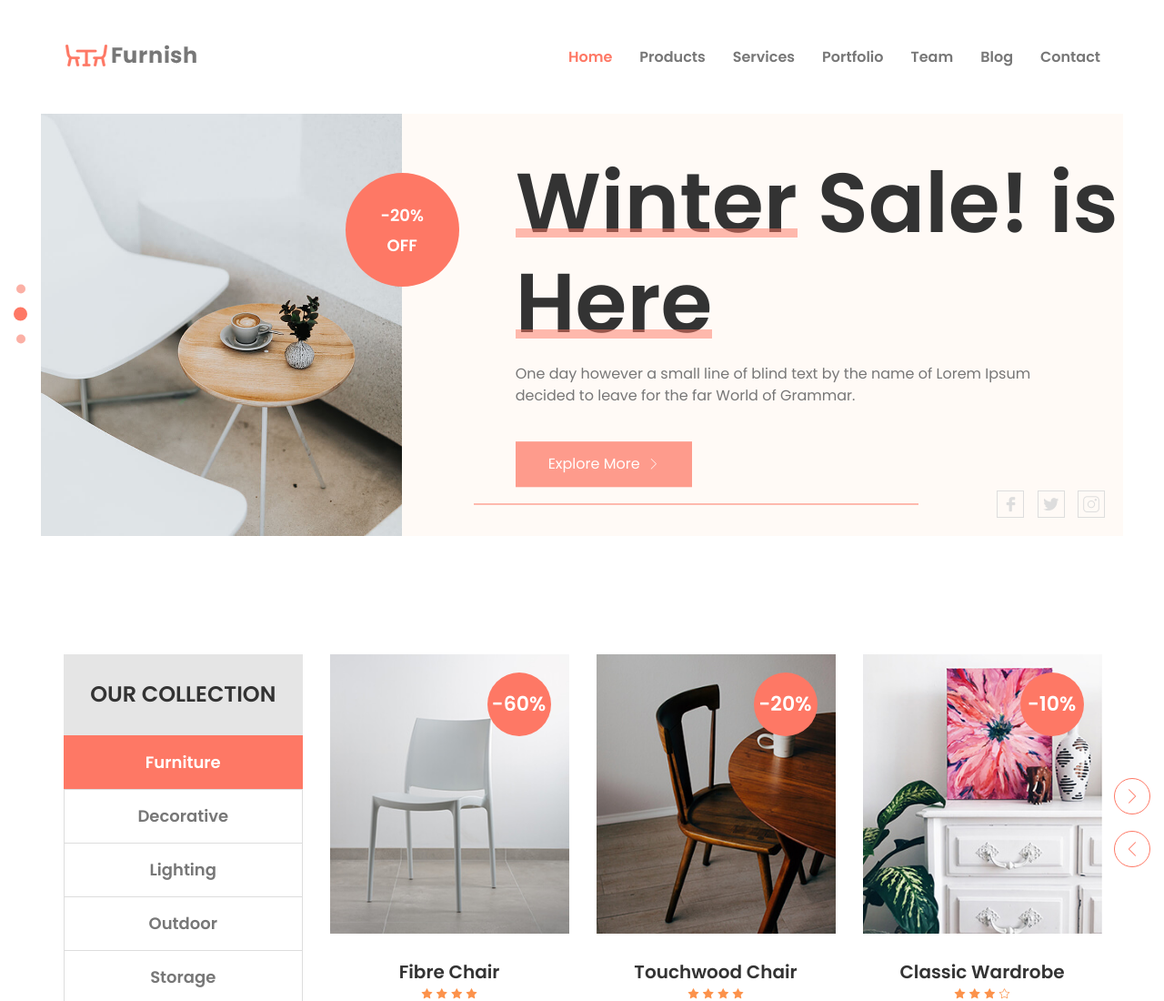
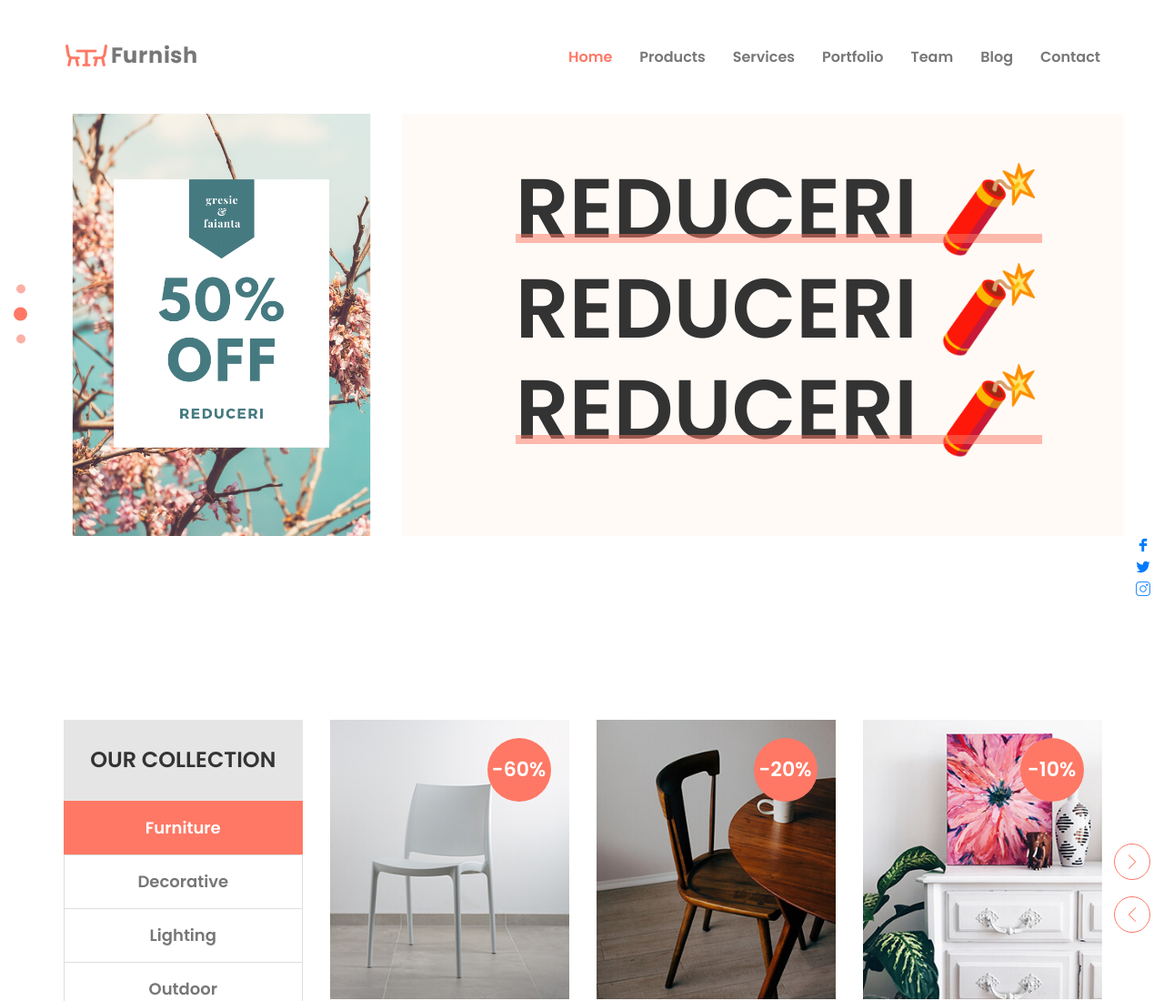
Before and after one commit to tudorpintea/site-mircea, a plain HTML site: page index.html in a window 1280 px wide. Shown: the top 1100 px of the page at 91% size. Drawn offline with Linux system fonts and the light colour scheme; files whose address does not match are found by name.

Commit message:
slider-done

```diff
--- a/assets/css/style.css
+++ b/assets/css/style.css
@@ -504,64 +504,7 @@ p {
       .single-slider .slider-product-content p br {
         display: none; } }
 
-.slider-social {
-  position: absolute;
-  bottom: 20px;
-  right: 30px;
-  width: 100%; }
-  @media only screen and (min-width: 1400px) {
-    .slider-social {
-      padding: 0 100px; } }
-  @media only screen and (min-width: 1200px) and (max-width: 1400px) {
-    .slider-social {
-      padding: 0 30px; } }
-  .slider-social .social {
-    position: relative; }
-    .slider-social .social li {
-      display: inline-block;
-      margin: 0 5px; }
-      .slider-social .social li a {
-        font-size: 18px;
-        color: #ddd;
-        border: 1px solid #ddd;
-        width: 30px;
-        line-height: 32px;
-        height: 30px;
-        text-align: center;
-        -webkit-transition: all 0.4s ease-out 0s;
-        -moz-transition: all 0.4s ease-out 0s;
-        -ms-transition: all 0.4s ease-out 0s;
-        -o-transition: all 0.4s ease-out 0s;
-        transition: all 0.4s ease-out 0s; }
-        .slider-social .social li a:hover {
-          color: #fe7865;
-          border-color: #fe7865; }
-    .slider-social .social::before {
-      position: absolute;
-      content: '';
-      width: 70%;
-      height: 1px;
-      background-color: #fe7865;
-      top: 50%;
-      -webkit-transform: translateY(-50%);
-      -moz-transform: translateY(-50%);
-      -ms-transform: translateY(-50%);
-      -o-transform: translateY(-50%);
-      transform: translateY(-50%);
-      left: 0; }
-      @media only screen and (min-width: 992px) and (max-width: 1200px) {
-        .slider-social .social::before {
-          width: 63%; } }
-      @media only screen and (min-width: 768px) and (max-width: 991px) {
-        .slider-social .social::before {
-          width: 48%; } }
-      @media (max-width: 767px) {
-        .slider-social .social::before {
-          width: 35%;
-          left: 60px; } }
-      @media only screen and (min-width: 576px) and (max-width: 767px) {
-        .slider-social .social::before {
-          width: 65%; } }
+
 
 /*===========================
     4.DESCOUNT PRODUCT css
--- a/index.html
+++ b/index.html
@@ -114,17 +114,15 @@
                         <div class="row no-gutters align-items-center ">
                             <div class="col-lg-4 col-md-5">
                                 <div class="slider-product-image d-none d-md-block">
-                                    <img src="assets/images/slider/1.jpg" alt="Slider">
-                                    <div class="slider-discount-tag">
-                                        <p>-50% <br> OFF</p>
-                                    </div>
+                                    <img src="assets/images/slider/one.jpg" alt="Slider">
+
                                 </div> <!-- slider product image -->
                             </div>
                             <div class="col-lg-8 col-md-7">
                                 <div class="slider-product-content">
-                                    <h1 class="slider-title mb-10" data-animation="fadeInUp" data-delay="0.3s"><span>Sofa</span> and <span>Armchairs</span></h1>
-                                    <p class="mb-25" data-animation="fadeInUp" data-delay="0.9s">One day however a small line of blind text by the name of Lorem Ipsum <br> decided to leave for the far World of Grammar.</p>
-                                    <a class="main-btn" href="#" data-animation="fadeInUp" data-delay="1.5s">Explore More <i class="lni-chevron-right"></i></a>
+                                    <h1 class="slider-title mb-10" data-animation="fadeInUp" data-delay="0.3s"><span>Bine</span> ai <span>venit !</span></h1>
+                                    <p class="mb-25" data-animation="fadeInUp" data-delay="0.9s"> <br> Suntem bucurosi sa te vedem. Aici gasesti o colectie de gresie si faianta care iti va face ziua mai buna 😊</p>
+
                                 </div> <!-- slider product content -->
                             </div>
                         </div> <!-- row -->
@@ -136,17 +134,15 @@
                             <div class="row no-gutters align-items-center">
                                 <div class="col-lg-4 col-md-5">
                                     <div class="slider-product-image d-none d-md-block">
-                                        <img src="assets/images/slider/3.jpg" alt="Slider">
-                                        <div class="slider-discount-tag">
-                                            <p>-20% <br> OFF</p>
-                                        </div>
+                                        <img src="assets/images/slider/two2.png" alt="Slider">
+
                                     </div> <!-- slider product image -->
                                 </div>
                                 <div class="col-lg-8 col-md-7">
                                     <div class="slider-product-content">
-                                        <h1 class="slider-title mb-10" data-animation="fadeInUp" data-delay="0.3s"><span>Winter</span> Sale! is <span>Here</span></h1>
-                                        <p class="mb-25" data-animation="fadeInUp" data-delay="0.9s">One day however a small line of blind text by the name of Lorem Ipsum <br> decided to leave for the far World of Grammar.</p>
-                                        <a class="main-btn" href="#" data-animation="fadeInUp" data-delay="1.5s">Explore More <i class="lni-chevron-right"></i></a>
+                                        <h1 class="slider-title mb-10" data-animation="fadeInUp" data-delay="0.3s"><span>REDUCERI 🧨</span> REDUCERI 🧨<span>REDUCERI 🧨</span></h1>
+
+
                                     </div> <!-- slider product content -->
                                 </div>
                             </div> <!-- row -->
@@ -158,17 +154,15 @@
                             <div class="row no-gutters align-items-center">
                                 <div class="col-lg-4 col-md-5">
                                     <div class="slider-product-image d-none d-md-block">
-                                        <img src="assets/images/slider/2.jpg" alt="Slider">
-                                        <div class="slider-discount-tag">
-                                            <p>FREE<br> QUOTE</p>
-                                        </div>
+                                        <img src="assets/images/slider/three.png" alt="Slider">
+
                                     </div> <!-- slider product image -->
                                 </div>
                                 <div class="col-lg-8 col-md-7">
                                     <div class="slider-product-content">
-                                        <h1 class="slider-title mb-10" data-animation="fadeInUp" data-delay="0.3s"><span>Get</span> a Free <span>Quote</span></h1>
-                                        <p class="mb-25" data-animation="fadeInUp" data-delay="0.9s">One day however a small line of blind text by the name of Lorem Ipsum <br> decided to leave for the far World of Grammar.</p>
-                                        <a class="main-btn" href="#contact" data-animation="fadeInUp" data-delay="1.5s">Contact Us <i class="lni-chevron-right"></i></a>
+                                        <h1 class="slider-title mb-10" data-animation="fadeInUp" data-delay="0.3s"><span>Suna-ne !</span> Nu mai sta pe <span>ganduri 📱</span></h1>
+
+                                        <a class="main-btn" href="#contact" data-animation="fadeInUp" data-delay="1.5s">Contact <i class="lni-chevron-right"></i></a>
                                     </div> <!-- slider product content -->
                                 </div>
                             </div> <!-- row -->
```
Also changed, not shown: assets/images/slider/one.jpg (added), assets/images/slider/three.png (added), assets/images/slider/threee.png (added), assets/images/slider/two.png (added), assets/images/slider/two1.png (added), assets/images/slider/two2.png (added).
